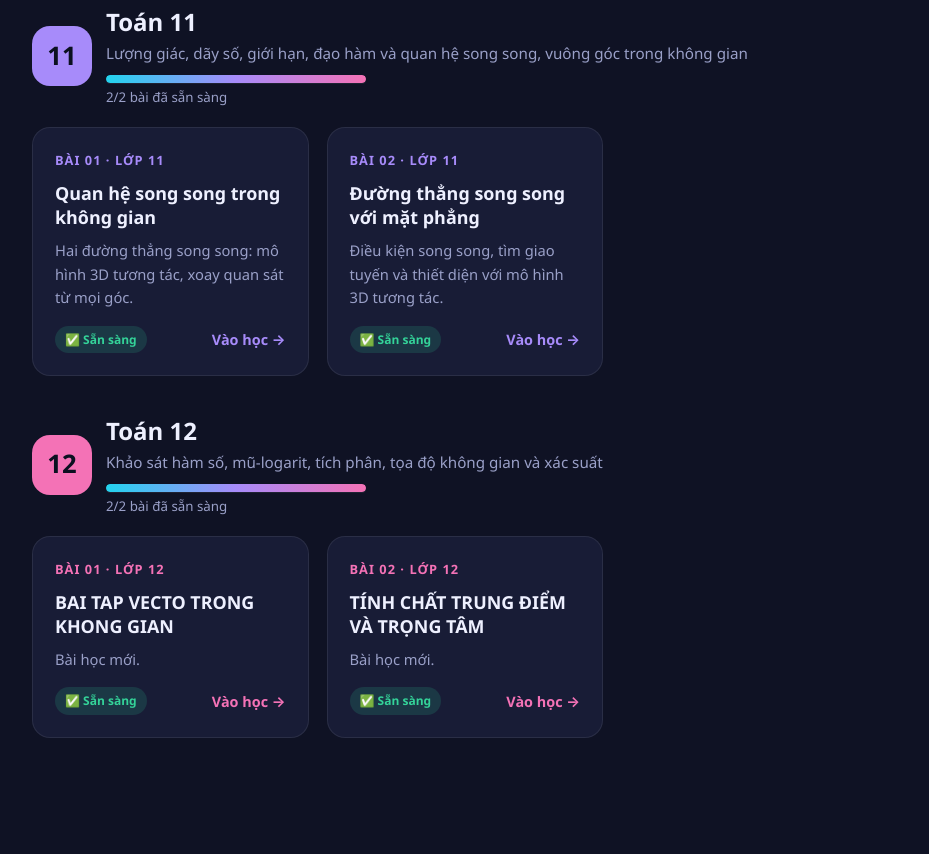
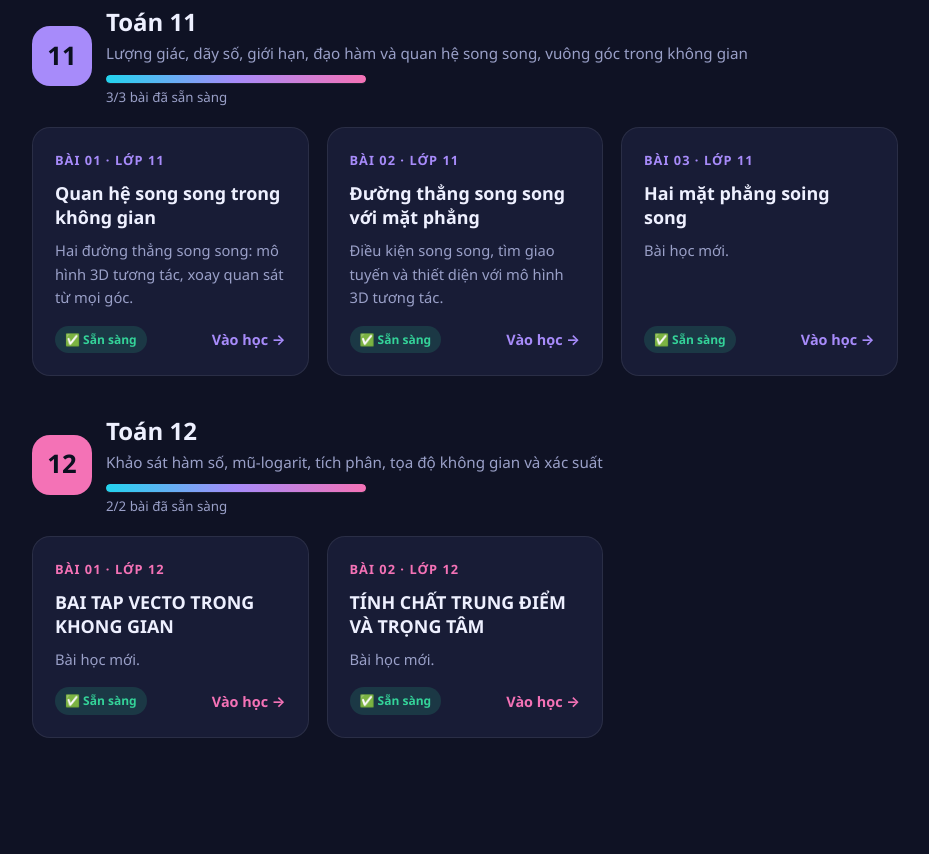
Before and after one commit to ttatuc3macdinhchigli-eng/hoctoancungthaytu, a plain HTML site: page index.html in a window 1280 px wide. Shown: the part 1137-1991 px from the top of the page, without its empty margins (28-957 px from the left). Drawn offline with nearby package versions, Linux system fonts and the light colour scheme.

Commit message:
Update index.html

```diff
--- a/index.html
+++ b/index.html
@@ -367,6 +367,7 @@ const GRADES = [
     lessons: [
       { t: "Quan hệ song song trong không gian", d: "Hai đường thẳng song song: mô hình 3D tương tác, xoay quan sát từ mọi góc.", href: "11_HAI_DUONG_THANG_SONG_SONG__index.html", status: "ready" },
       { t: "Đường thẳng song song với mặt phẳng", d: "Điều kiện song song, tìm giao tuyến và thiết diện với mô hình 3D tương tác.", href: "11_DUONG_THANG_SONG_SONG_MAT_PHANG__index.html", status: "ready" },
+   { t: "Hai mặt phẳng soing song", d: "Bài học mới.", href: "hai_m_t_ph_ng_song_song_to_n_11_kntt", status: "ready" },
     ]
   },
   {
```
